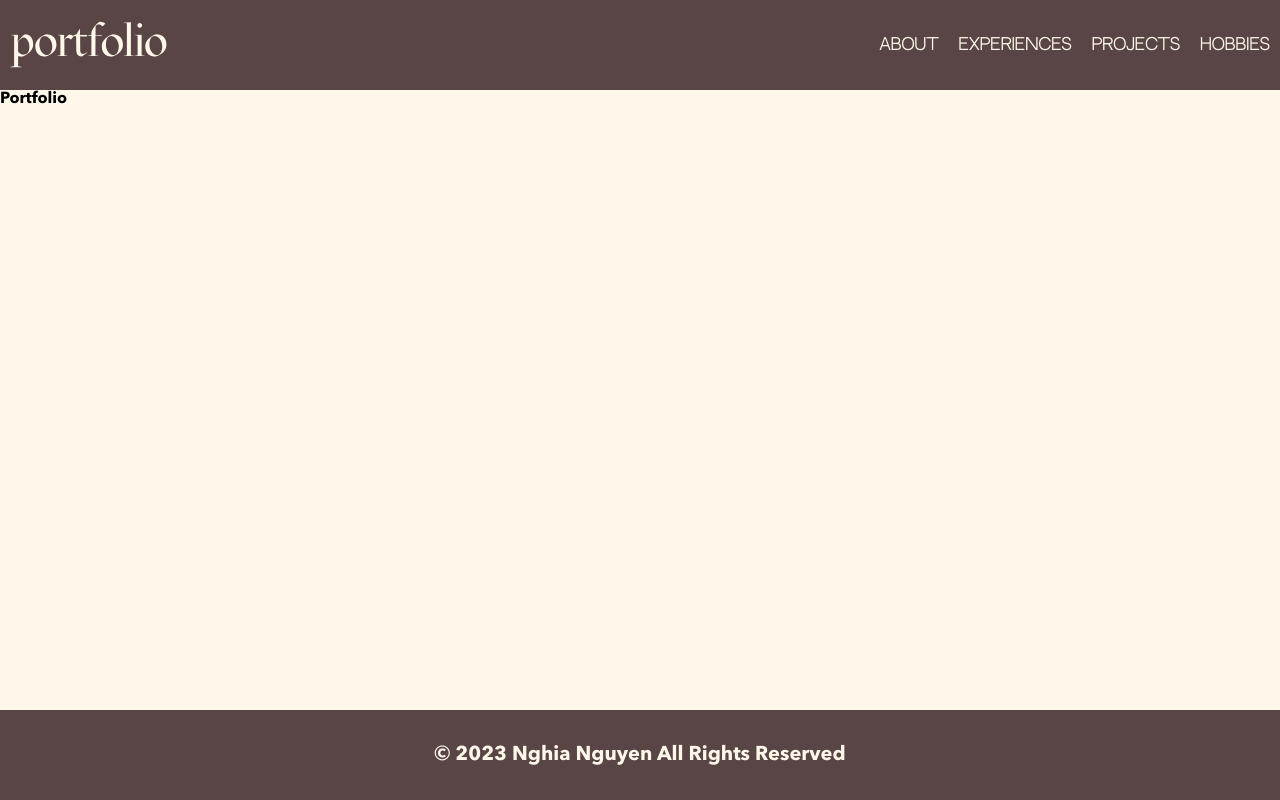
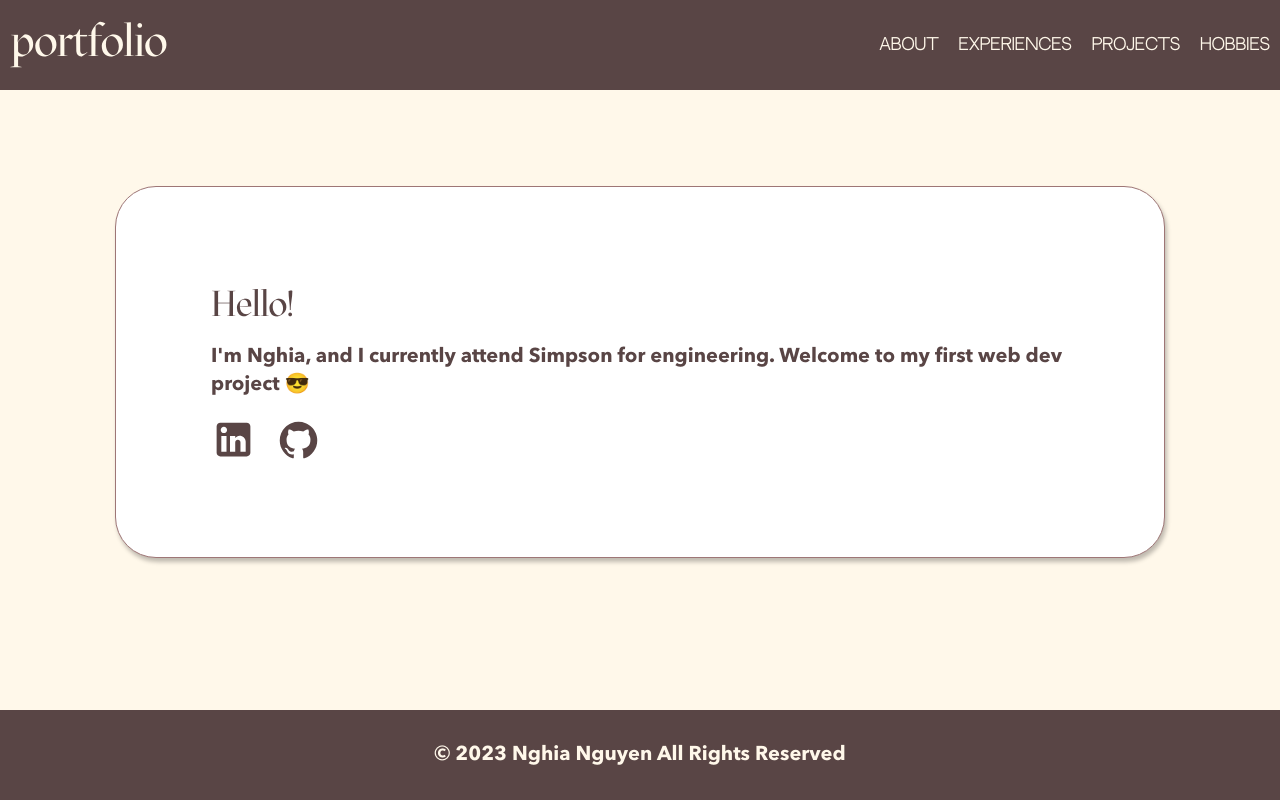
Before and after one commit to nnnghia98/project-one-production, a React (Create React App) app: page / in a window 1280 px wide. Built offline with nearby package versions, Linux system fonts and the light colour scheme.

Commit message:
done Welcome section

```diff
--- /dev/null
+++ b/src/components/Portfolio/WelcomeBanner/index.tsx
@@ -0,0 +1,28 @@
+import React from "react";
+
+import githubSvg from "assets/svg/github.svg";
+import linkedInSvg from "assets/svg/linkedIn.svg";
+
+import "./styles.scss";
+
+const WelcomeBanner = () => {
+  return (
+    <div className="welcomeBanner">
+      <div className="title">Hello!</div>
+      <div className="description">
+        I'm Nghia, and I currently attend Simpson for engineering. Welcome to my
+        first web dev project 😎
+      </div>
+      <div className="icon-wrapper">
+        <div className="svg-wrapper">
+          <img src={linkedInSvg} alt="linkedIn icon" />
+        </div>
+        <div className="svg-wrapper">
+          <img src={githubSvg} alt="github icon" />
+        </div>
+      </div>
+    </div>
+  );
+};
+
+export default WelcomeBanner;
--- /dev/null
+++ b/src/components/Portfolio/WelcomeBanner/styles.scss
@@ -0,0 +1,66 @@
+@import "../../../assets/styles/colors";
+@import "../../../assets/styles/breakpoint";
+
+.welcomeBanner {
+  background-color: $white;
+  border: 1px solid $bazzar;
+  box-shadow: 2px 4px 4px rgba(0, 0, 0, 0.25);
+  border-radius: 41px;
+  color: $roseEbony;
+  margin: 0 auto;
+
+  @include desktop {
+    max-width: 1050px;
+    padding: 95px;
+  }
+
+  @include tablet {
+    max-width: 616px;
+    padding: 70px;
+  }
+
+  @include mobile {
+    max-width: 300px;
+    padding: 32px;
+  }
+
+  .title {
+    font-family: "MAZIUS REVIEW 20.09";
+    font-weight: 400;
+
+    @include desktop {
+      font-size: 36px;
+      line-height: 43.2px;
+    }
+  }
+
+  .description {
+    font-family: "Avenir Next LT Pro";
+    font-weight: 400;
+
+    @include desktop {
+      margin-top: 18px;
+      font-size: 20px;
+      line-height: 28px;
+    }
+  }
+  .icon-wrapper {
+    display: flex;
+
+    .svg-wrapper {
+      width: 45px;
+      height: 45px;
+      display: flex;
+
+      img {
+        cursor: pointer;
+        margin: auto;
+      }
+    }
+
+    @include desktop {
+      margin-top: 18px;
+      gap: 20px;
+    }
+  }
+}
--- a/src/components/index.ts
+++ b/src/components/index.ts
@@ -1,4 +1,7 @@
 import Header from "./Header";
 import Footer from "./Footer";
 
-export { Header, Footer };
+// Portfolio
+import WelcomeBanner from "./Portfolio/WelcomeBanner";
+
+export { Header, Footer, WelcomeBanner };
--- a/src/pages/Portfolio/index.tsx
+++ b/src/pages/Portfolio/index.tsx
@@ -1,7 +1,13 @@
 import React from "react";
+
+import { WelcomeBanner } from "components/index";
 
 import "./styles.scss";
 
-const Portfolio = () => <div className="portfolio">Portfolio</div>;
+const Portfolio = () => (
+  <div className="portfolio">
+    <WelcomeBanner />
+  </div>
+);
 
 export default Portfolio;
--- a/src/pages/Portfolio/styles.scss
+++ b/src/pages/Portfolio/styles.scss
@@ -1,3 +1,18 @@
+@import "../../assets/styles/colors";
+@import "../../assets/styles/breakpoint";
+
 .portfolio {
-  font-family: "Avenir Next LT Pro";
+  margin: 0 auto;
+
+  @include desktop {
+    padding: 96px 0 186px;
+  }
+
+  @include tablet {
+    padding: 64px 054px;
+  }
+
+  @include mobile {
+    padding: 36px 0 126px;
+  }
 }
```
Also changed, not shown: src/assets/svg/github.svg (added), src/assets/svg/linkedIn.svg (added).
